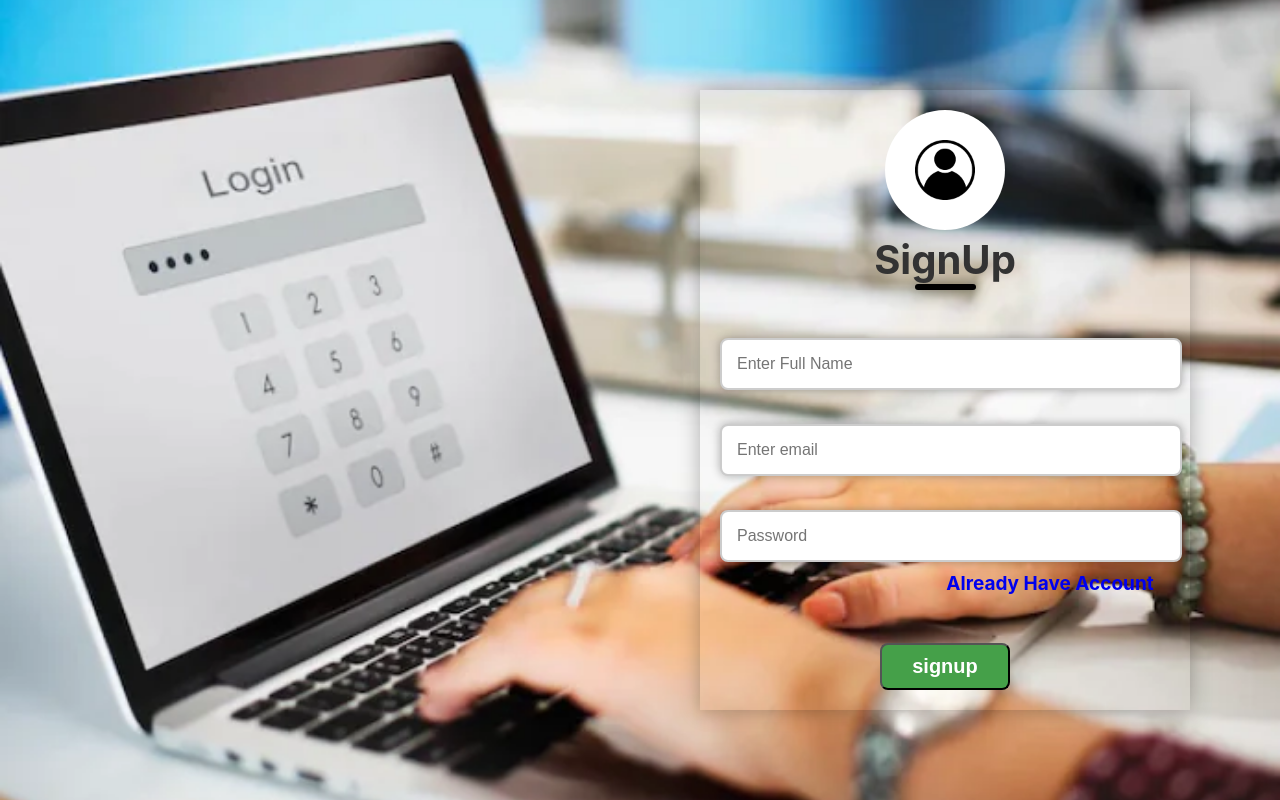
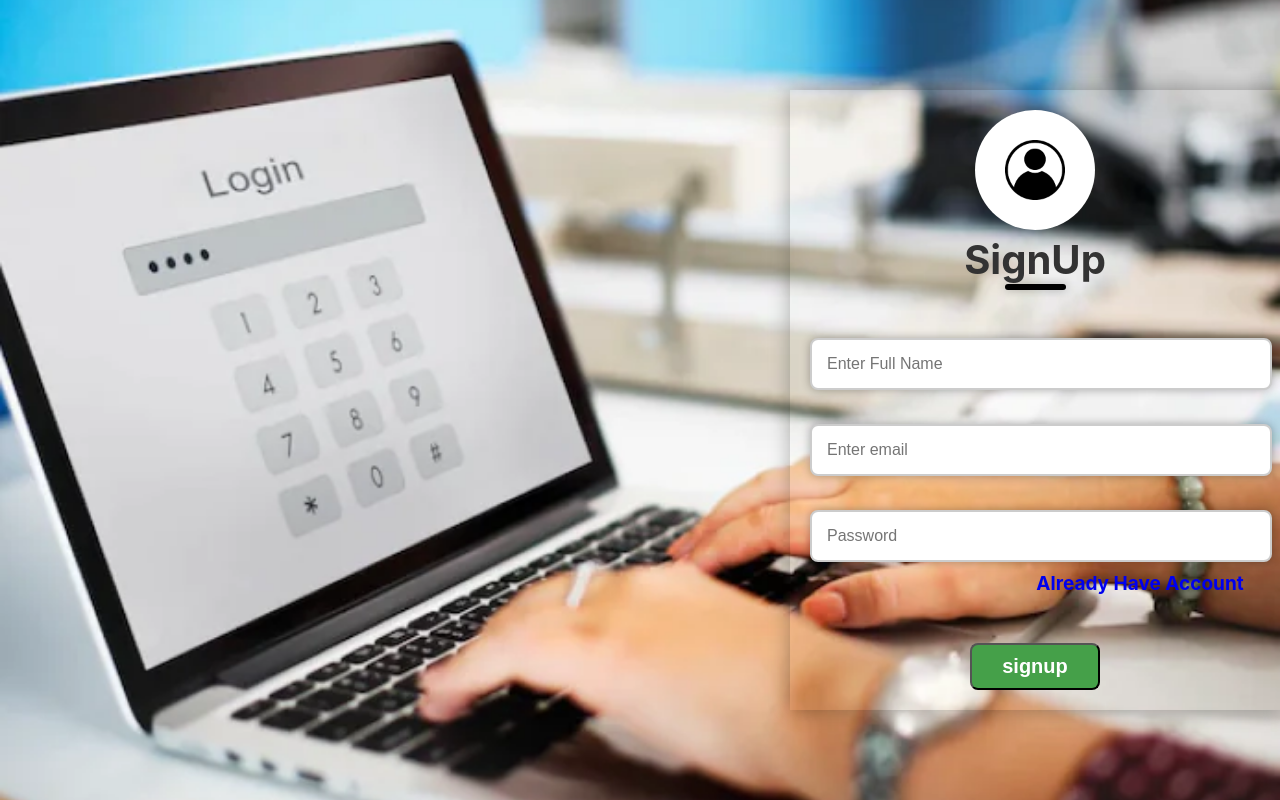
Before and after one commit to ap3220411/Todo-frontend, a React (Create React App) app: page /signup in a window 1280 px wide. Built offline with nearby package versions, Linux system fonts and the light colour scheme.

Commit message:
frontend

```diff
--- a/src/components/login.css
+++ b/src/components/login.css
@@ -21,7 +21,7 @@
   width: 450px;
   padding: 20px;
   margin-left: auto;
-  margin-right: 90px;
+
 }
 
 
--- a/src/components/signup.css
+++ b/src/components/signup.css
@@ -15,7 +15,7 @@
     width: 450px;
     padding: 20px;
     margin-left: auto;
-    margin-right: 90px;
+
   }
 
 
```
